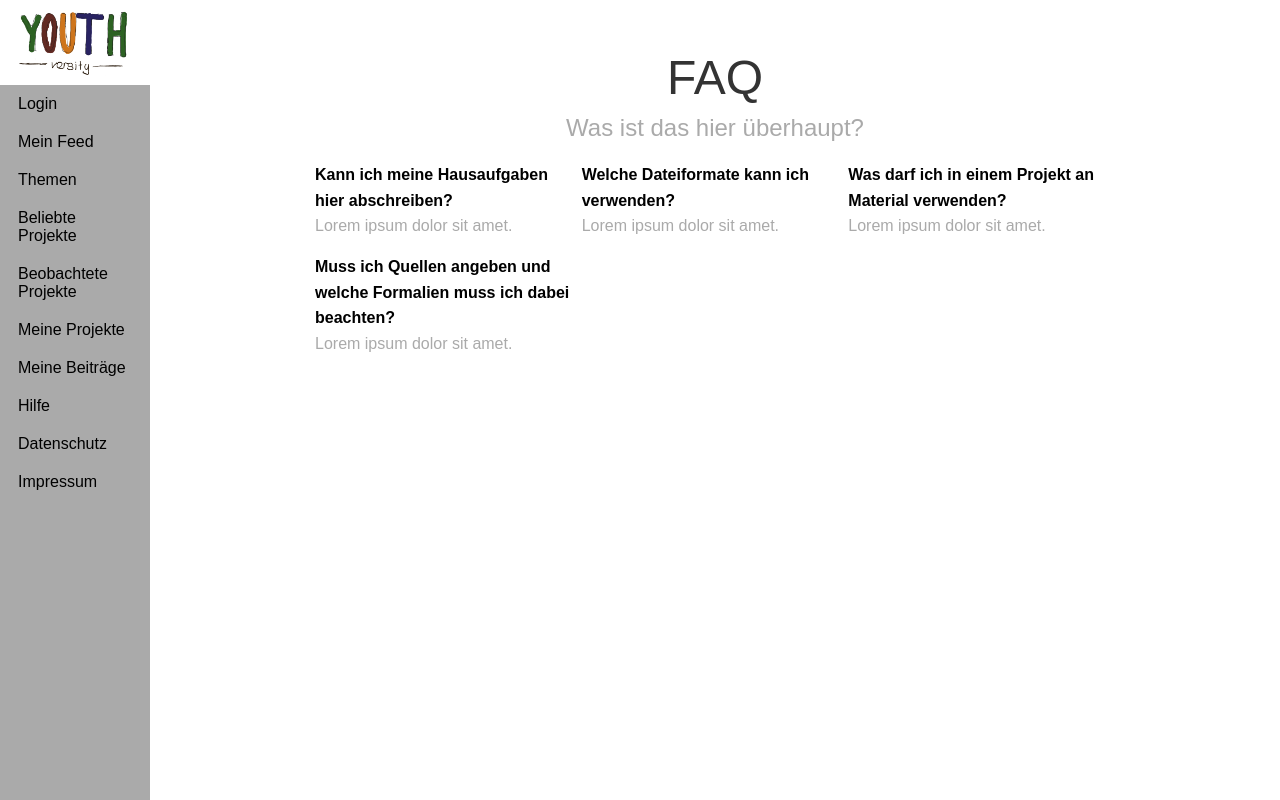
After one commit to 61a58e50be/youthversity, a Django app: page /faq/ in a window 1280 px wide. The commit adds this page. Run offline with Django 3.2, Linux system fonts and the light colour scheme.

Commit message:
added first, empty faqs

```diff
--- /dev/null
+++ b/youthversity/backend/static/youthversity.css
@@ -0,0 +1,9 @@
+
+.youthversity-faq-title {
+  color: black;
+  font-weight: bold;
+}
+
+.youthversity-faq-answer {
+  margin-bottom: 15px
+}
--- a/youthversity/backend/templates/base.html
+++ b/youthversity/backend/templates/base.html
@@ -7,6 +7,7 @@
      <meta name="viewport" content="width=device-width, initial-scale=1.0">
   <link rel="stylesheet" href="{% static "pure.css" %}">
   <link rel="stylesheet" href="{% static "grids-responsive.css" %}">
+  <link rel="stylesheet" href="{% static "youthversity.css" %}">
 
   <link rel="stylesheet" href="{% static "sidemenu.css" %}">
 
--- /dev/null
+++ b/youthversity/backend/templates/faq.html
@@ -0,0 +1,47 @@
+{% extends 'base.html' %}
+{% block content %}
+<div class="header">
+    <h1>FAQ</h1>
+    <h2>Was ist das hier überhaupt?</h2>
+</div>
+
+<div class="content">
+
+  <div class="pure-g">
+    <div class="pure-u-1 pure-u-sm-1-3">
+      <label class="youthversity-faq-title">
+        Kann ich meine Hausaufgaben hier abschreiben?
+      </label>
+      <div class="youthversity-faq-answer">
+        Lorem ipsum dolor sit amet.
+      </div>
+    </div>
+    <div class="pure-u-1 pure-u-sm-1-3">
+      <label class="youthversity-faq-title">
+        Welche Dateiformate kann ich verwenden?
+      </label>
+      <div class="youthversity-faq-answer">
+        Lorem ipsum dolor sit amet.
+      </div>
+    </div>
+    <div class="pure-u-1 pure-u-sm-1-3">
+      <label class="youthversity-faq-title">
+        Was darf ich in einem Projekt an Material verwenden?
+      </label>
+      <div class="youthversity-faq-answer">
+        Lorem ipsum dolor sit amet.
+      </div>
+    </div>
+    <div class="pure-u-1 pure-u-sm-1-3">
+      <label class="youthversity-faq-title">
+        Muss ich Quellen angeben und welche Formalien muss ich dabei beachten?
+      </label>
+      <div class="youthversity-faq-answer">
+        Lorem ipsum dolor sit amet.
+      </div>
+    </div>
+  </div>
+
+</div>
+
+{% endblock %}
--- a/youthversity/backend/urls.py
+++ b/youthversity/backend/urls.py
@@ -16,6 +16,7 @@ urlpatterns = [
     # path('projects/saved/', views.projects_saved, name='projects_saved'),
     # path('comments/my/', views.comments_my, name='comments_my'),
     # path('help/', views.help, name='help'),
+    path('faq/', views.faq, name='faq'),
     path('imprint/', views.imprint, name='imprint'),
     path('privacy/', views.privacy, name='privacy'),
     # path('me/', views.me, name='me'),
--- a/youthversity/backend/views.py
+++ b/youthversity/backend/views.py
@@ -58,3 +58,6 @@ def imprint(request):
 
 def privacy(request):
     return render(request, 'legal/privacy.html')
+
+def faq(request):
+    return render(request, 'faq.html')
```
